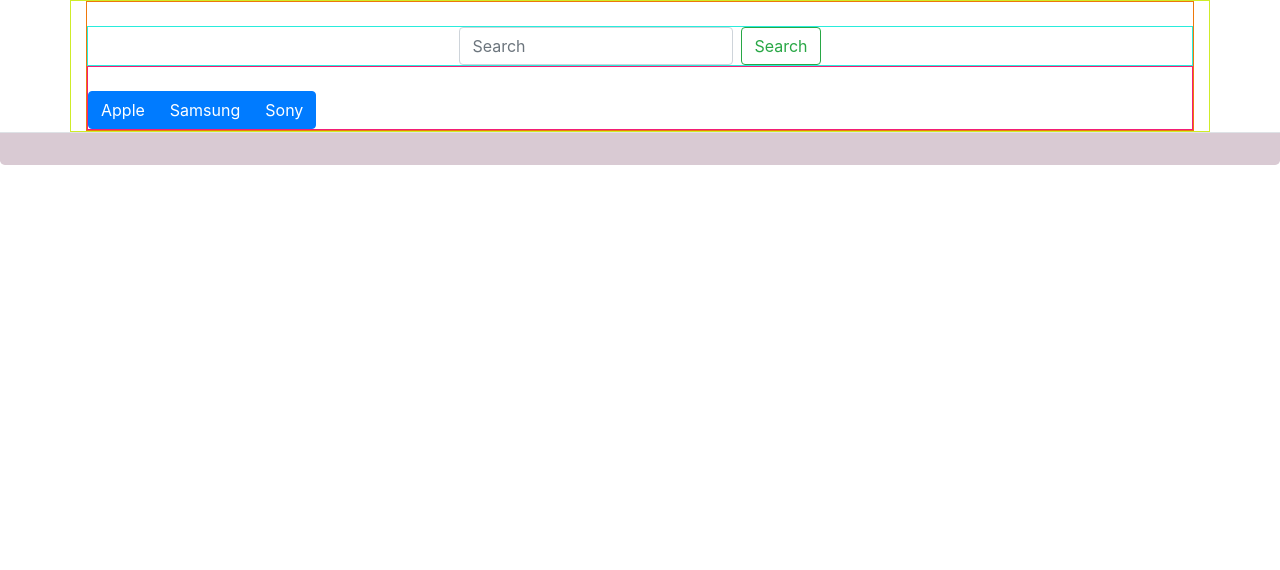
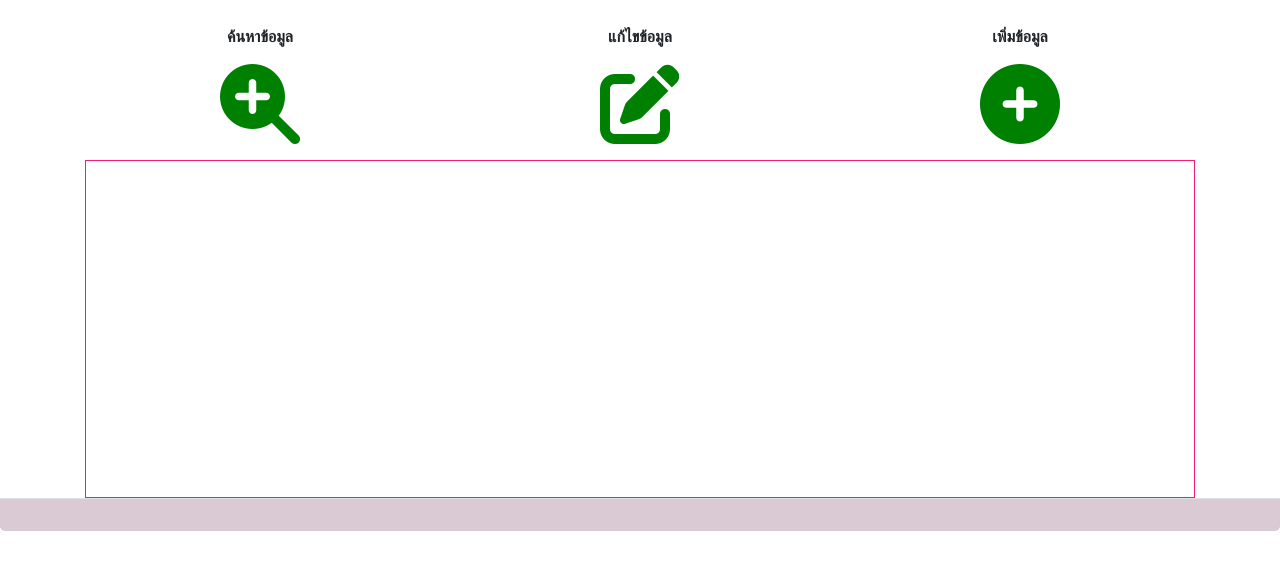
Before and after one commit to goodlifermutl/projectPhuThon, a PHP site: page /home.php in a window 1280 px wide. Shown: the part 65-635 px from the top of the page. Run offline with PHP 8.4, Linux system fonts and the light colour scheme; a user stored in the database is signed in; some libraries are stand-ins or nearby versions.

Commit message:
17/6/2562 16:19

```diff
--- a/chk_user.php
+++ b/chk_user.php
@@ -12,12 +12,14 @@ session_start();
 include ("connect_db.php");
 $con = connect_db();
 
-$sql_user = mysqli_query($con,"SELECT permiss_id,user_id,pass_id FROM user WHERE user_id = '$_POST[username]' AND pass_id = '$_POST[pw]'")or die("SQL chk_user.php ERROR".mysqli_error($con));
+$pass=md5($_POST['pw']);
+
+$sql_user = mysqli_query($con,"SELECT permiss_id,user_id,pass_id FROM user WHERE user_id = '$_POST[username]' AND pass_id = '$pass'")or die("SQL chk_user.php ERROR".mysqli_error($con));
 list($permiss_id,$user_name,$password)=mysqli_fetch_row($sql_user);
 
 $_SESSION['user_name']=$user_name;
 
-if($user_name==$_POST['username'] && $password==$_POST['pw']){
+if($user_name==$_POST['username'] && $password==$pass){
     ?>
     <script>
             swal({
--- a/home.css
+++ b/home.css
@@ -12,14 +12,27 @@
 .menusearch{
     justify-content: center;
     display: flex;
-    border: 1px solid #29ecdc;
+    /* border: 1px solid #29ecdc; */
 }
 .bigbody{
-  border: 1px solid  #cfec29;
+  /* border: 1px solid  #cfec29; */
 }
 .topbigbody{
-  border:1px solid #ee780a;
+  /* border:1px solid #ee780a; */
 }
 .subbigbody{
+  /* border: 1px solid #f31d76; */
+}
+.iconcenter{
+  font-size: 34px;
+  justify-content: center;
+}
+a{
+  color: green;
+}
+a:hover{
+  color: greenyellow;
+}
+.beforfooter{
   border: 1px solid #f31d76;
 }
--- a/home.php
+++ b/home.php
@@ -65,21 +65,51 @@ window.location.href = "index.html";
 
 <div class="container bigbody">
   <div  class="topbigbody">
-  <br>
+  <!-- <br>
     <form class="form-inline my-2 my-lg-0 menusearch">
       <input class="form-control mr-sm-2" type="search" placeholder="Search">
       <button class="btn btn-outline-success my-2 my-sm-0" type="submit">Search</button>
-    </form>
+    </form> -->
     <div class="subbigbody">
       <br>
-      <div class="btn-group btn-group-justified">
-      <a href="#" class="btn btn-primary">Apple</a>
-      <a href="#" class="btn btn-primary">Samsung</a>
-      <a href="#" class="btn btn-primary">Sony</a>
-</div>
+    <div class="row">
+    <div class="col-sm-4">
+    <p class="text-center"><b>ค้นหาข้อมูล</b></p>
+      <a href="#">
+      <p class="text-center"><i class="fas fa-search-plus" style="font-size: 80px"></i></i></p>
+      </a>
     </div>
+    <div class="col-sm-4">
+      <p class="text-center"><b>แก้ไขข้อมูล</b></p>
+      <a href="#">
+      <p class="text-center"><i class="fas fa-edit" style="font-size: 80px"></i></p>
+      </a>
+    </div>
+    <div class="col-sm-4">
+      <p class="text-center"><b>เพิ่มข้อมูล</b></p>
+      <a href="#">
+      <p class="text-center"><i class="fas fa-plus-circle" style="font-size: 80px"></i></i></p>
+      </a>
+    </div>
+    </div>
+    </div>
+    </div>
+  <div class="beforfooter">
+  <br>
+  <br>
+  <br>
+  <br>
+  <br>
+  <br>
+  <br>
+  <br>
+  <br>
+  <br>
+  <br>
+  <br>
+  <br>
+  <br>
   </div>
-
 </div>
 
 <div class="footer">
--- a/index.html
+++ b/index.html
@@ -207,7 +207,7 @@ $('#matchpass').validate({
 					        type: 'POST',
 					        data: formData,
 					        success: function (data) {
-                    alert(data)
+                   // alert(data)
               $('#signup').modal("hide")
 
 $('#signup').on('hidden.bs.modal', function (e) {
```
